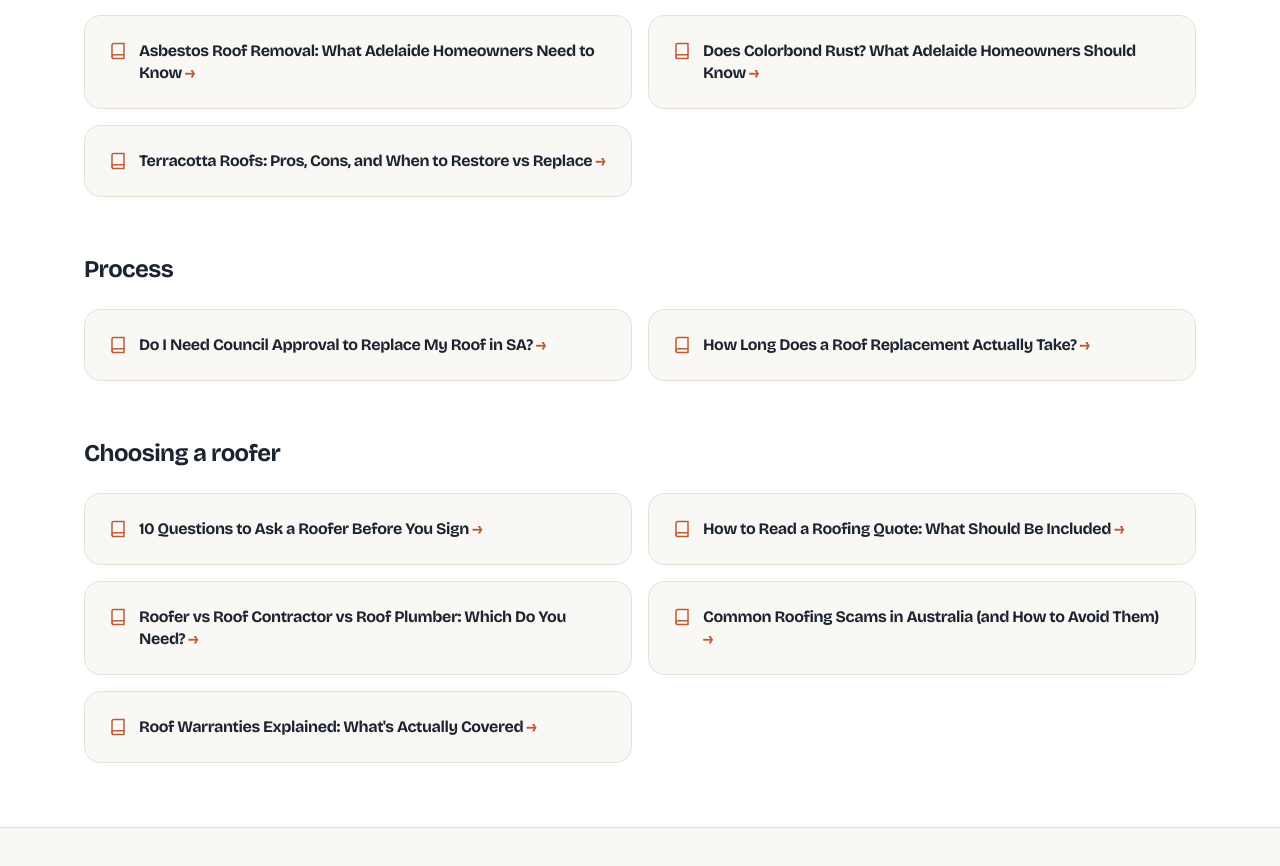
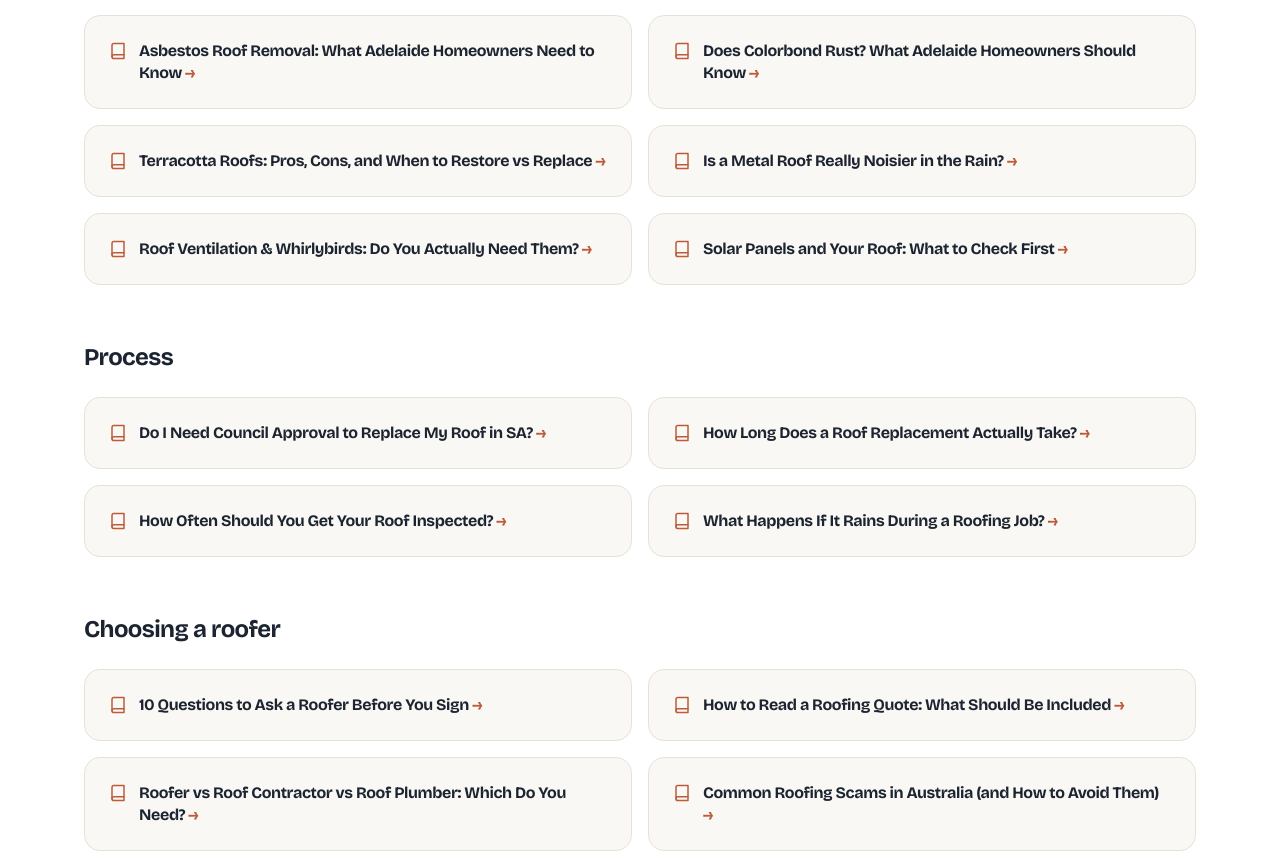
Before and after one commit to denislobo23/adelaide-roofers, a Next.js app: page /blog in a window 1280 px wide. Shown: the part 1250-2116 px from the top of the page. Built offline with nearby package versions, Linux system fonts and the light colour scheme; no server answers.

Commit message:
Fix articles-data.js — restore missing 5 entries from the final article batch

```diff
--- a/data/articles-data.js
+++ b/data/articles-data.js
@@ -107,6 +107,31 @@ export const articles = [
     title: "How Long Does a Roof Replacement Actually Take?",
     category: "Process",
   },
+  {
+    slug: "metal-roof-noise-in-rain",
+    title: "Is a Metal Roof Really Noisier in the Rain?",
+    category: "Materials",
+  },
+  {
+    slug: "how-often-inspect-your-roof",
+    title: "How Often Should You Get Your Roof Inspected?",
+    category: "Process",
+  },
+  {
+    slug: "rain-during-a-roofing-job",
+    title: "What Happens If It Rains During a Roofing Job?",
+    category: "Process",
+  },
+  {
+    slug: "roof-ventilation-whirlybirds-guide",
+    title: "Roof Ventilation & Whirlybirds: Do You Actually Need Them?",
+    category: "Materials",
+  },
+  {
+    slug: "solar-panels-and-your-roof",
+    title: "Solar Panels and Your Roof: What to Check First",
+    category: "Materials",
+  },
 ];
 
 export function getArticle(slug) {
```
